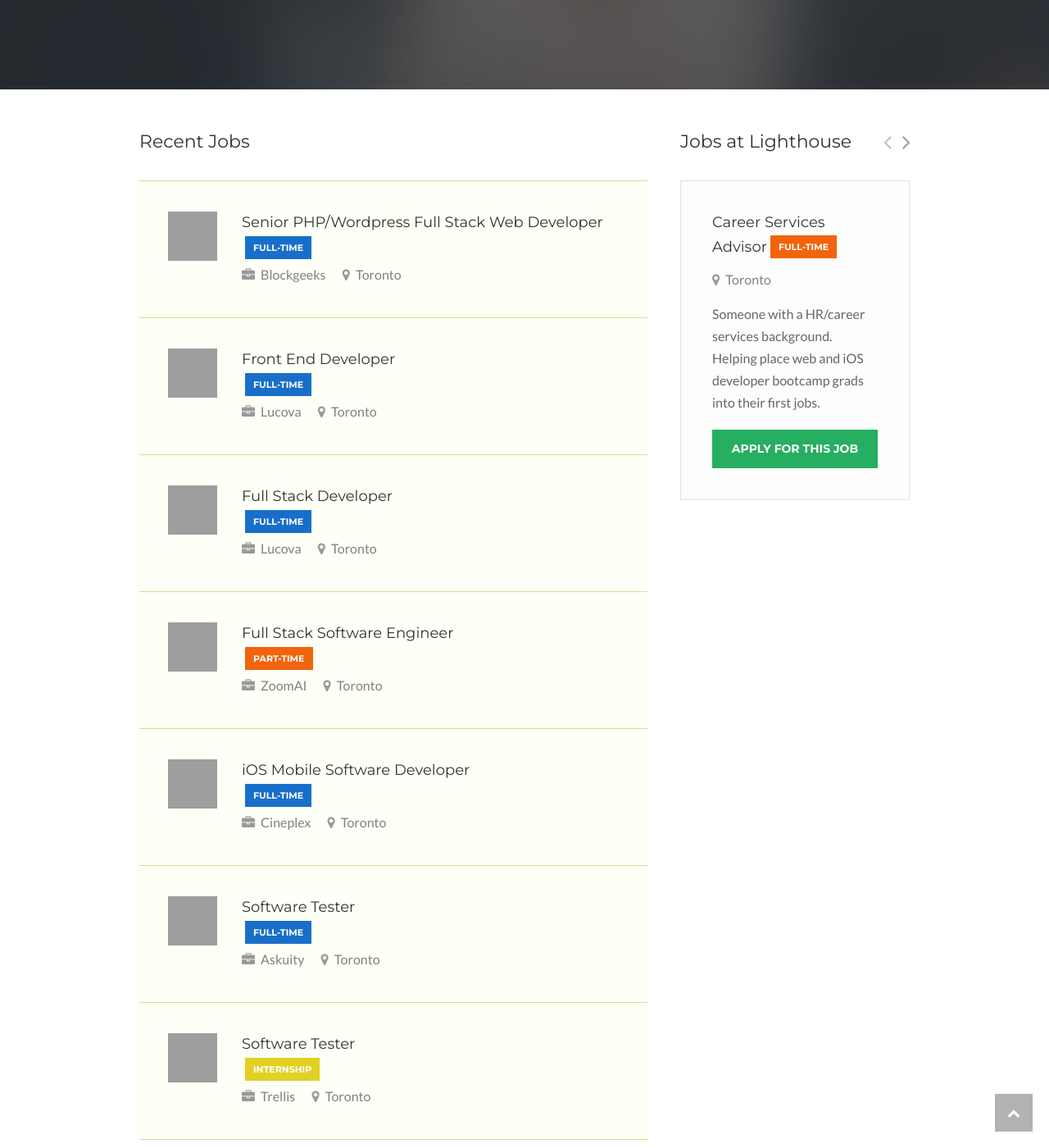
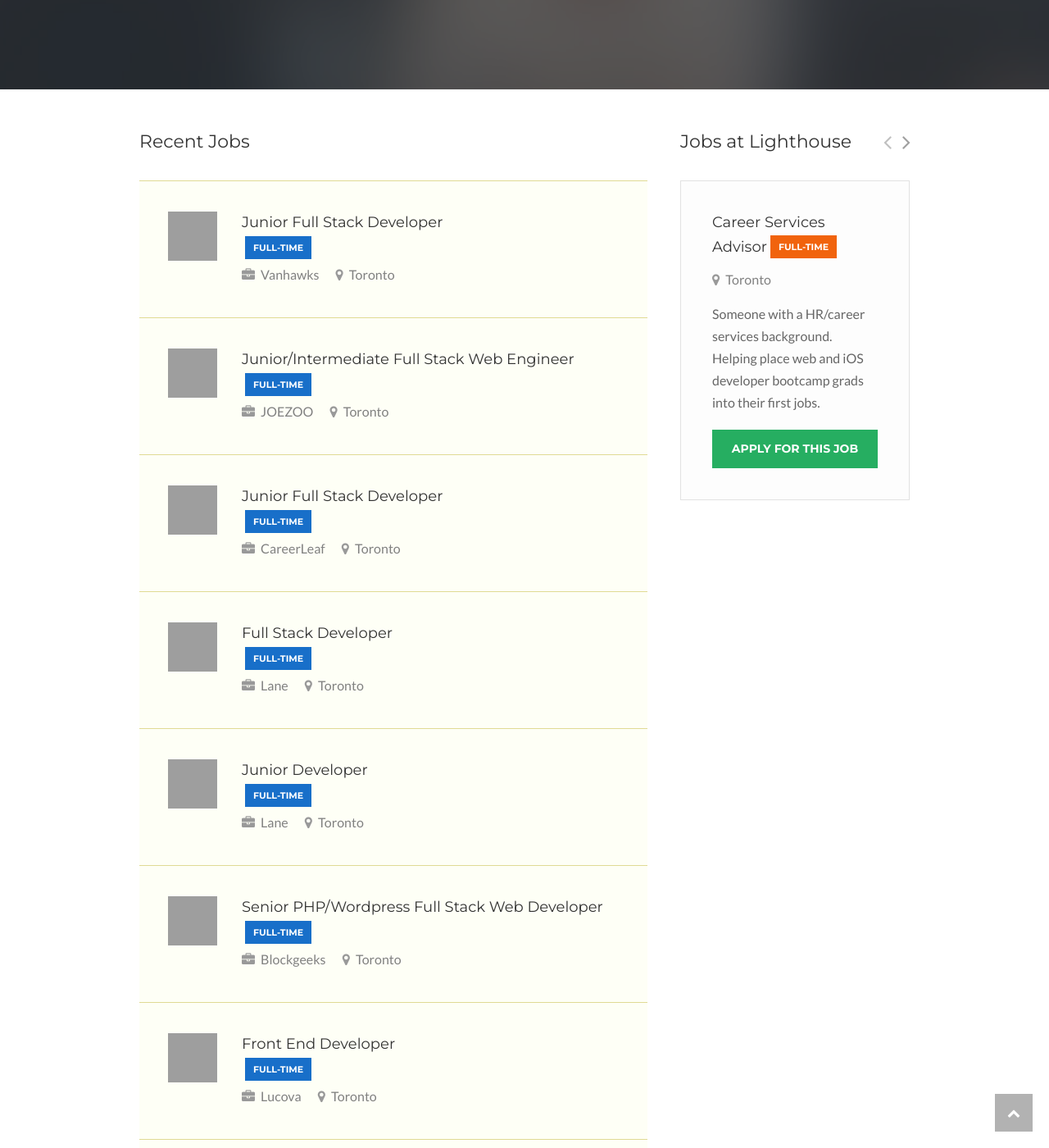
Before and after one commit to izzydoesizzy/todevjobs, a Jekyll site: the page built from index.html, in a window 1280 px wide and 1400 px high, scrolled down 498 px. Shown: the whole window at 82% size. Built offline with Jekyll 4.4.1, drawn with Linux system fonts in a browser that asks for light colours; grey boxes are pictures that could not be loaded.

Commit message:
Added Jobs

```diff
--- a/_data/jobs.yml
+++ b/_data/jobs.yml
@@ -1,3 +1,38 @@
+- title: Junior Full Stack Developer
+  duration: full-time
+  imagelink: https://d1qb2nb5cznatu.cloudfront.net/startups/i/245645-272a1347b0c86a2348ada7f46a1d69f2-medium_jpg.jpg
+  company: Vanhawks
+  location: "Toronto"
+  joblink: https://angel.co/vanhawks/jobs/113070-junior-full-stack-web-developer
+
+- title: Junior/Intermediate Full Stack Web Engineer
+  duration: full-time
+  imagelink: https://d1qb2nb5cznatu.cloudfront.net/startups/i/2885732-805475248bad5a090bbabe4ab05b5a1a-medium_jpg.jpg
+  company: JOEZOO
+  location: "Toronto"
+  joblink: https://angel.co/joezoo/jobs/183455-junior-intermediate-full-stack-web-engineer
+
+- title: Junior Full Stack Developer
+  duration: full-time
+  imagelink: https://angel.co/careerleaf/jobs/40433-junior-full-stack-developer
+  company: CareerLeaf
+  location: "Toronto"
+  joblink: https://angel.co/joinlane/jobs/211795-junior-developer
+
+- title: Full Stack Developer
+  duration: full-time
+  imagelink: https://pbs.twimg.com/profile_images/840245398597976065/1MatOnLl_400x400.jpg
+  company: Lane
+  location: "Toronto"
+  joblink: https://angel.co/joinlane/jobs/65173-full-stack-developer
+
+- title: Junior Developer
+  duration: full-time
+  imagelink: https://pbs.twimg.com/profile_images/840245398597976065/1MatOnLl_400x400.jpg
+  company: Lane
+  location: "Toronto"
+  joblink: https://angel.co/joinlane/jobs/211795-junior-developer
+
 - title: Senior PHP/Wordpress Full Stack Web Developer
   duration: full-time
   imagelink: https://pbs.twimg.com/profile_images/768254420232667136/grrx6moV_400x400.jpg
```
